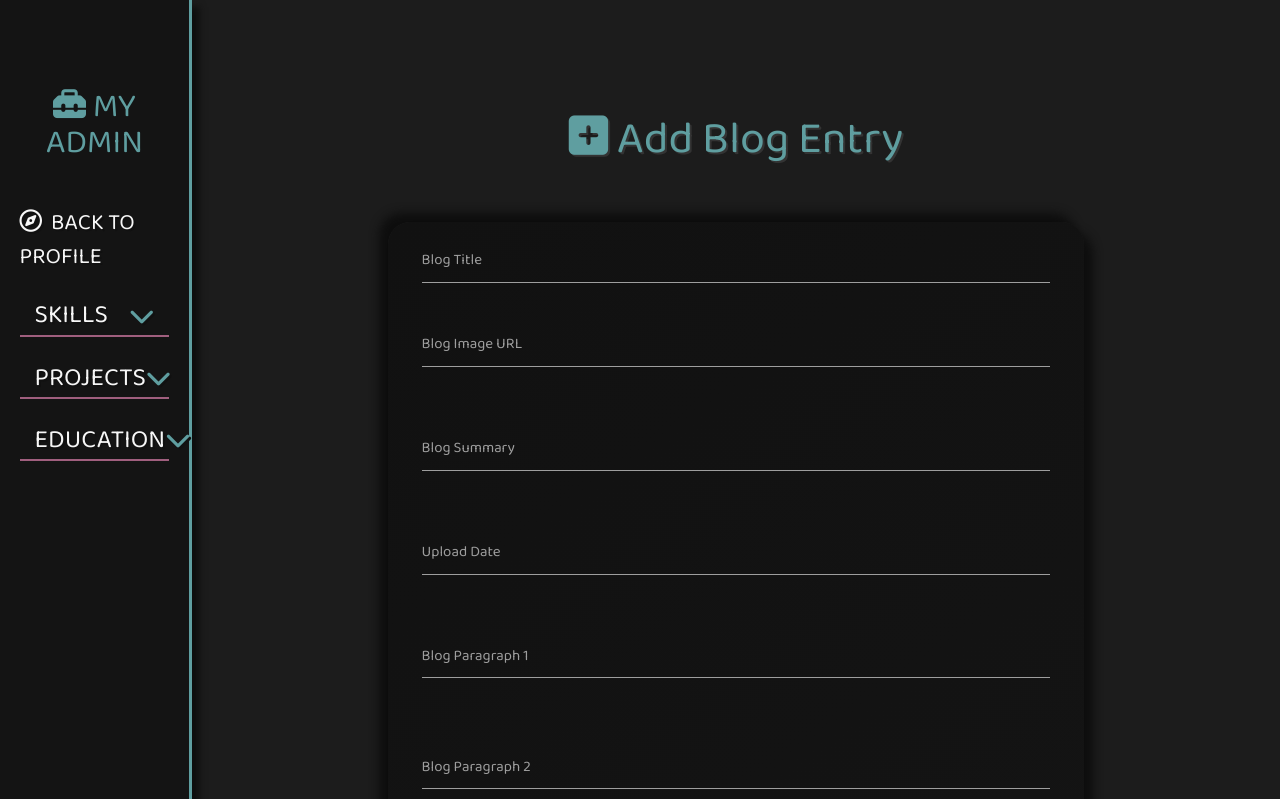
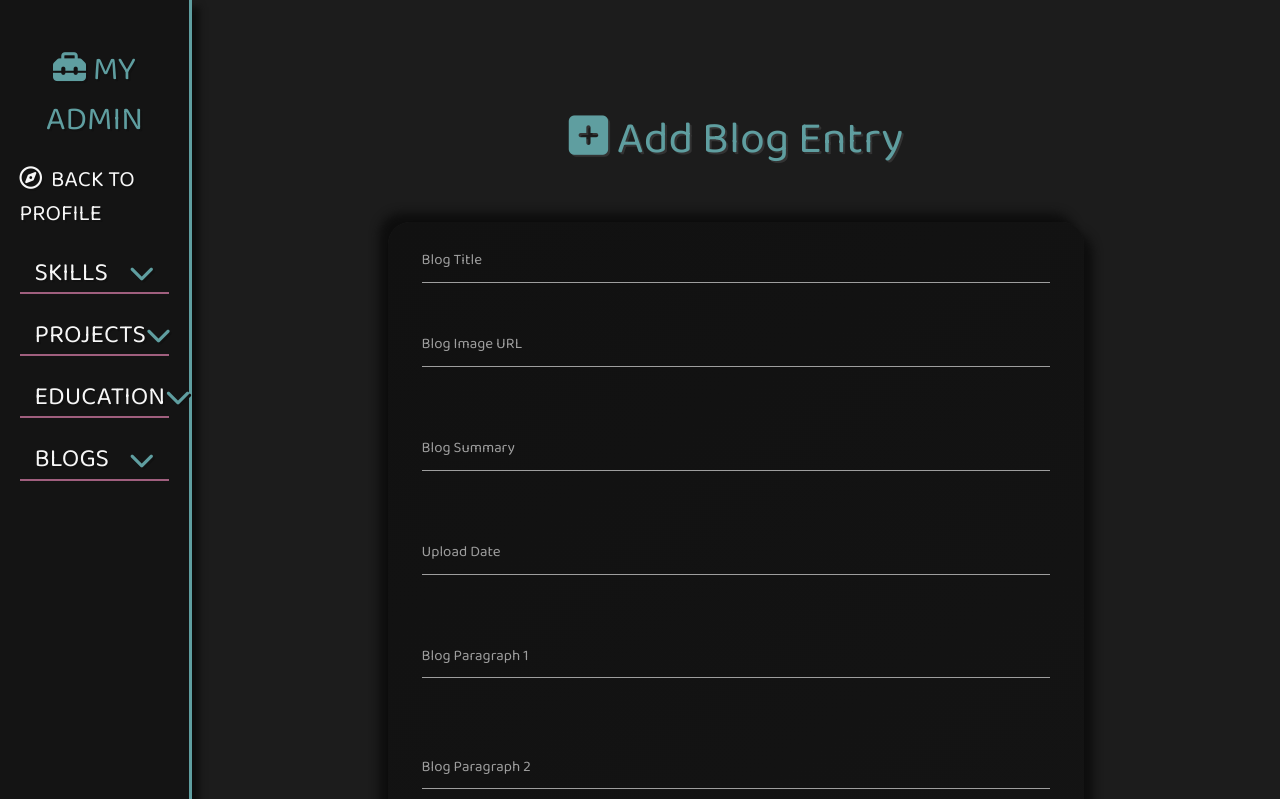
Before and after one commit to wondrousWebWorks/portfolio, a Flask app: page /admin/add_blog_post in a window 1280 px wide. Shown: the top 799 px of the page. Run offline with Flask 2, Linux system fonts and the light colour scheme; some libraries are stand-ins or nearby versions.

Commit message:
Added a BLOGS nav item with a custom dropdown linking to add_blog_post() view

```diff
--- a/templates/components/admin_nav.html
+++ b/templates/components/admin_nav.html
@@ -3,7 +3,7 @@
     <div class="container admin-nav-container">
         <div class="row">
             <div class="col s12">
-                <h1 class="admin-heading cadetblue center-align"><i class="fas fa-toolbox"></i>&nbsp;MY ADMIN</h1>
+                <a href="{{ url_for('admin') }}" class="admin-heading cadetblue center-align"><i class="fas fa-toolbox"></i>&nbsp;MY ADMIN</a>
             </div>
         </div>
         <div class="row">
@@ -44,5 +44,16 @@
                 </ul>
             </div>
         </div>
+        <div class="row">
+            <div class="col s12">
+                <div class="admin-nav-dropdown-wrapper">
+                    <a class="admin-nav-dropdown-trigger off-white" href="#">BLOGS<i class="fas fa-chevron-down admin-nav-chevron cadetblue"></i></a>
+                </div>
+                <ul class="admin-nav-dropdown">
+                    <li><a href="{{ url_for('add_blog_post') }}" class="off-white"><i class="fas fa-plus-square cadetblue"></i>&nbsp;&nbsp;&nbsp;ADD</a></li>
+                    <li><a href="#!" class="off-white"><i class="fas fa-edit red-gold"></i>&nbsp;&nbsp;MANAGE</a></li>
+                </ul>
+            </div>
+        </div>
     </div>
 </div>
```
